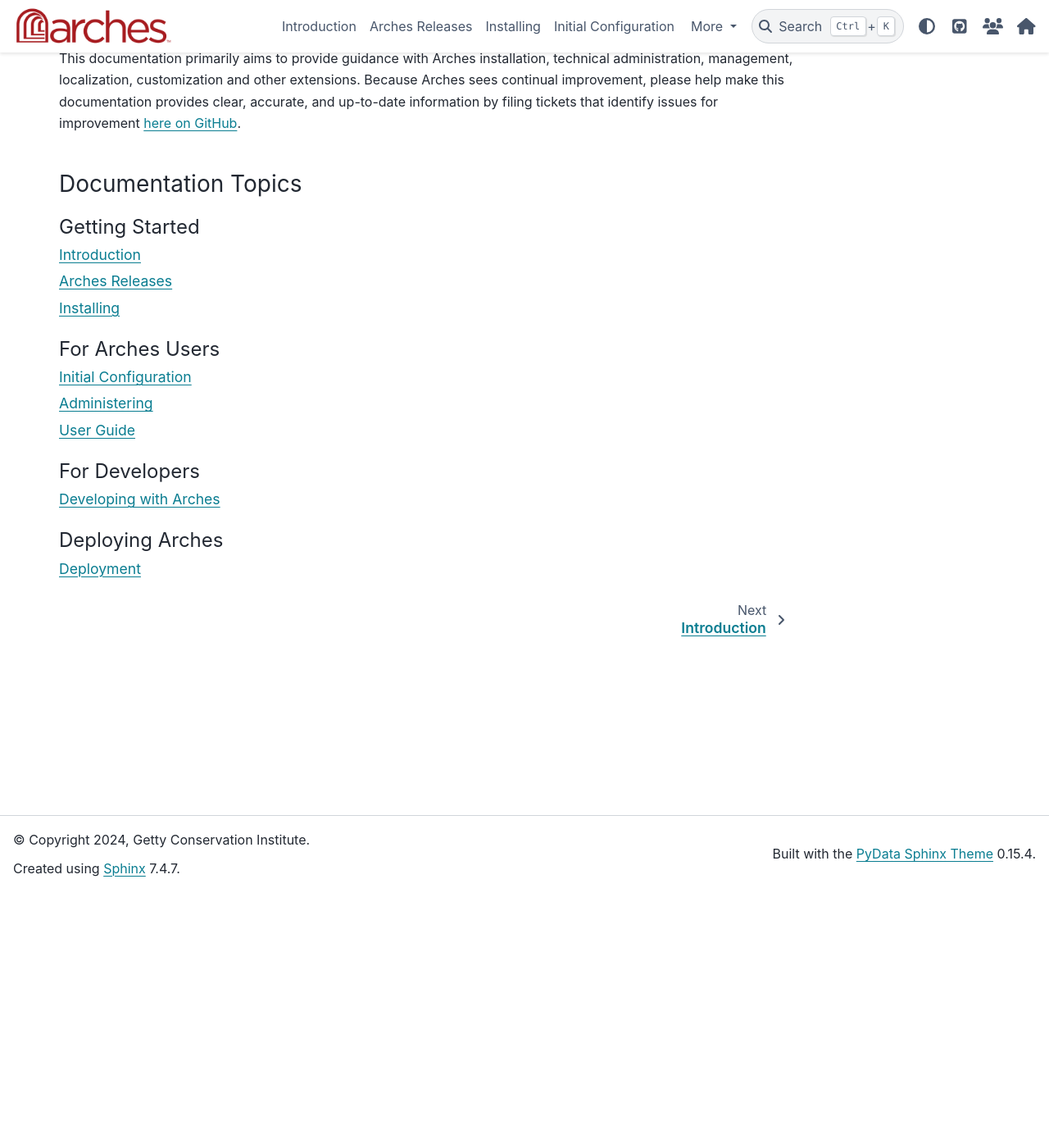
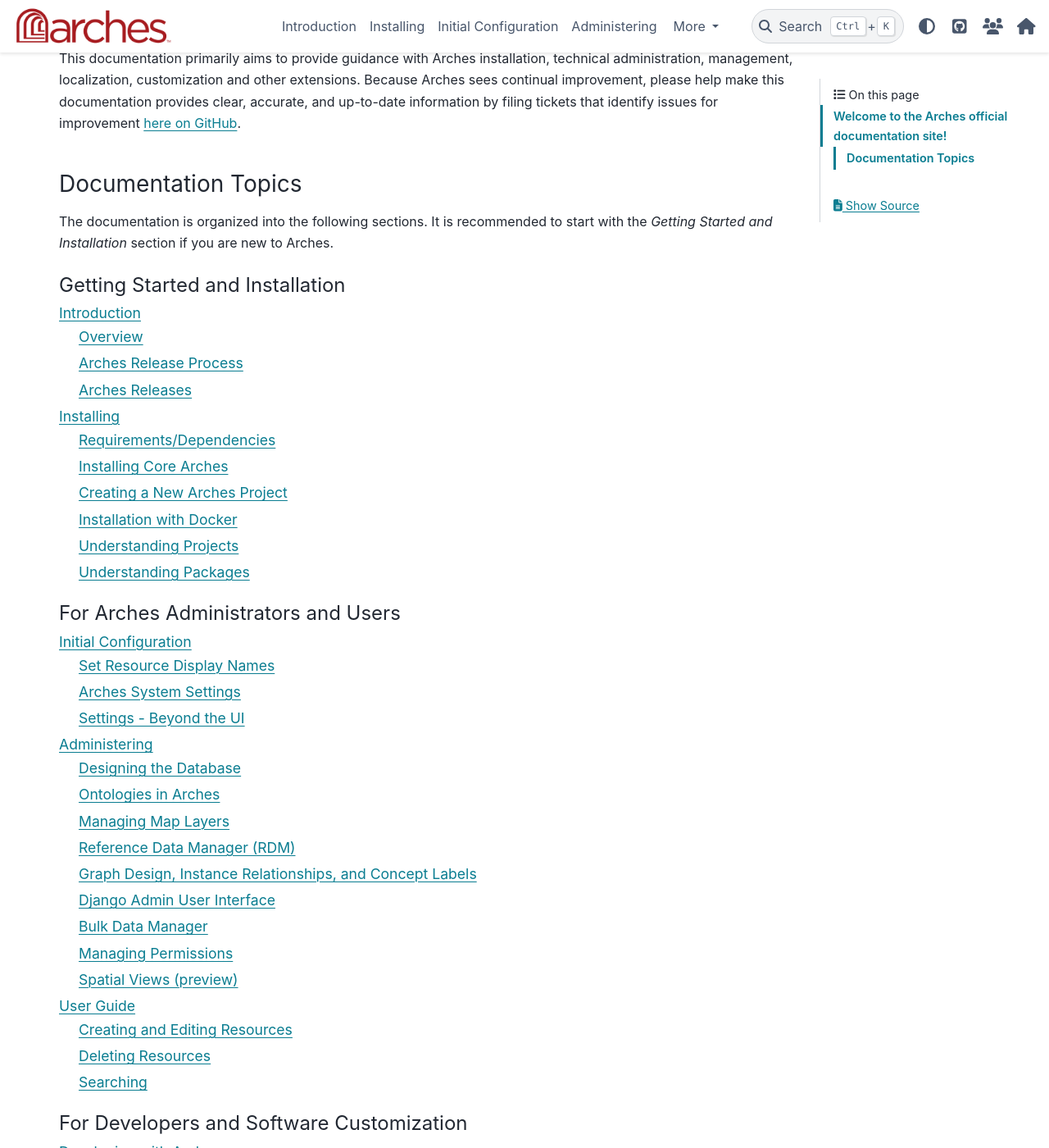
Before and after one commit to archesproject/arches-docs, a Sphinx documentation site: the page built from docs/index.rst, in a window 1280 px wide and 1400 px high, scrolled down 312 px. Shown: the whole window at 82% size. Built offline with Sphinx 7.4.7 and the PyData theme 0.15.4, drawn with Linux system fonts in a browser that asks for light colours; some of the changed text lies outside the part shown.

Commit message:
Check TOC on index page

```diff
--- a/docs/index.rst
+++ b/docs/index.rst
@@ -13,30 +13,33 @@
 
 Documentation Topics
 --------------------
+
+The documentation is organized into the following sections. It is recommended to start with the `Getting Started and Installation` section if you are new to Arches.
+
+
 .. toctree::
-    :caption: Getting Started
-    :maxdepth: 1
+    :caption: Getting Started and Installation
+    :maxdepth: 2
 
     introduction/index
-    introduction/releases
     installing/index
 
 .. toctree::
-    :caption: For Arches Users
-    :maxdepth: 1
+    :caption: For Arches Administrators and Users
+    :maxdepth: 2
 
     configuring/index
     administering/index
     user-guide/index
 
 .. toctree::
-    :caption: For Developers
-    :maxdepth: 1
+    :caption: For Developers and Software Customization
+    :maxdepth: 2
 
     developing/index
 
 .. toctree::
-    :caption: Deploying Arches
-    :maxdepth: 1
+    :caption: Deploying Arches on Networks for Production
+    :maxdepth: 2
 
     deployment/index
```
